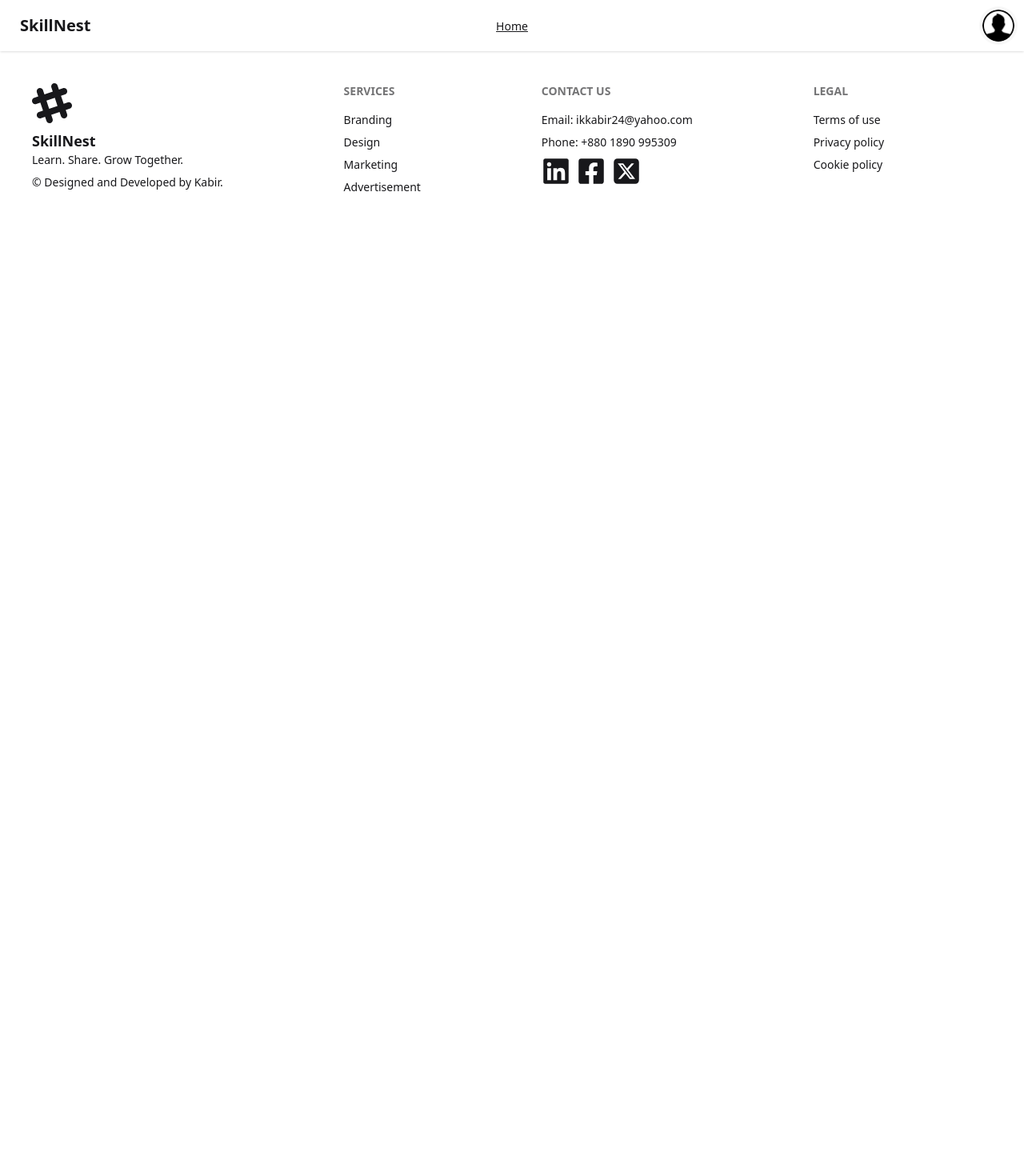
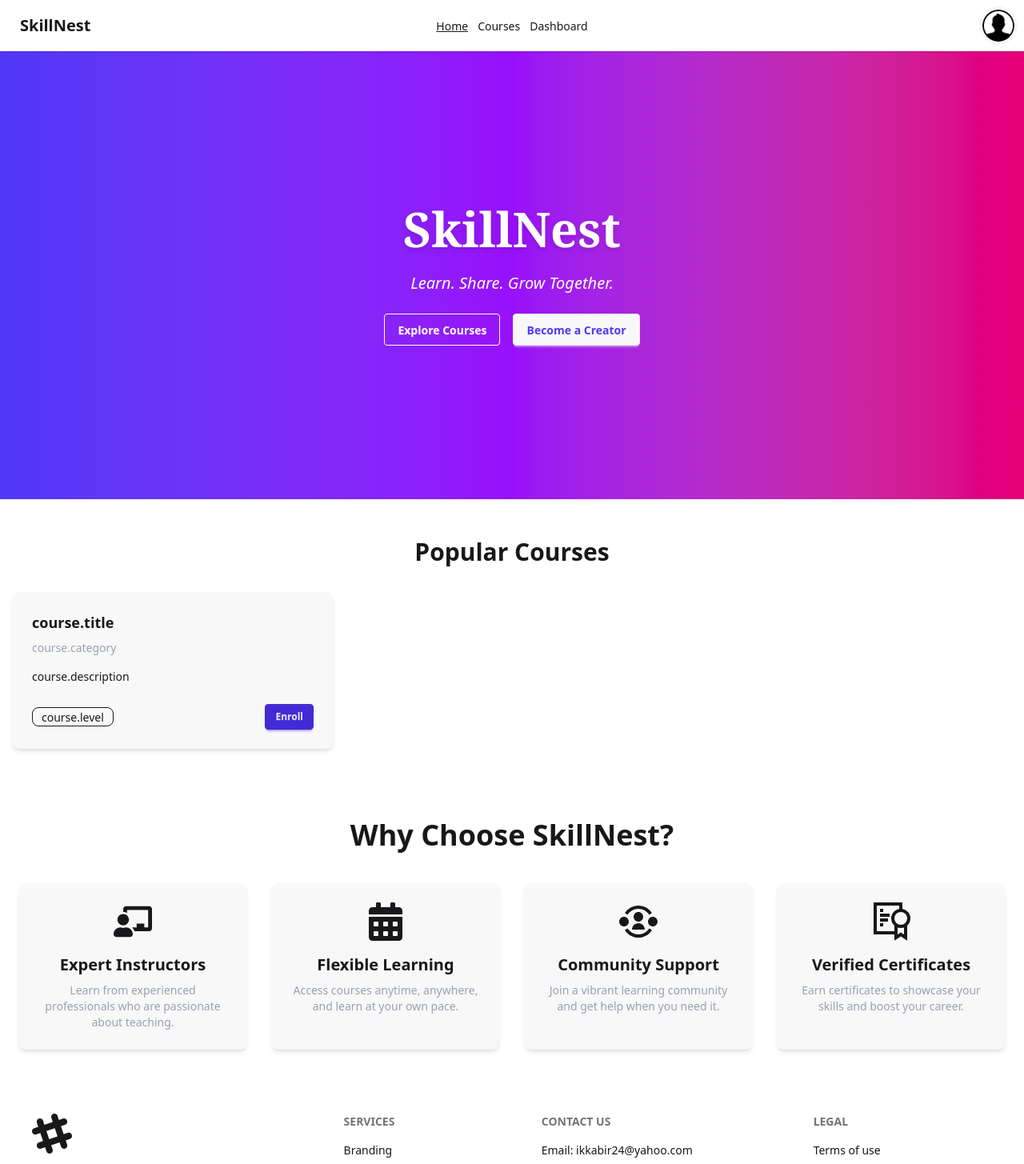
Before and after one commit to ikkabir24/client-assignment-10-1190, a React (Vite) app: page / in a window 1280 px wide. Shown: the top 1455 px of the page at 80% size. Before the commit the page ends 800 px from the top, so only its background shows below. Built offline with nearby package versions, Linux system fonts and the light colour scheme; no server answers.

Commit message:
designed a part of home section

```diff
--- a/package.json
+++ b/package.json
@@ -11,6 +11,7 @@
   },
   "dependencies": {
     "@tailwindcss/vite": "^4.1.17",
+    "aos": "^2.3.4",
     "daisyui": "^5.4.7",
     "firebase": "^12.5.0",
     "react": "^19.1.1",
--- /dev/null
+++ b/src/Components/Banner/Banner.jsx
@@ -0,0 +1,22 @@
+import React from 'react';
+
+const Banner = () => {
+    return (
+        <div className="hero min-h-[70vh] bg-gradient-to-r from-indigo-600 via-purple-600 to-pink-600 text-white">
+      <div className="hero-content text-center">
+        <div className="max-w-2xl">
+          <h1 className="text-6xl font-bold font-serif drop-shadow-md">SkillNest</h1>
+          <p className="py-6 text-xl font-light italic">Learn. Share. Grow Together.</p>
+          <div className="flex justify-center gap-4">
+            <button className="btn btn-outline btn-light">Explore Courses</button>
+            <button className="btn btn-light text-indigo-600">Become a Creator</button>
+          </div>
+        </div>
+      </div>
+    </div>
+
+
+    );
+};
+
+export default Banner;
--- /dev/null
+++ b/src/Components/Courses/Courses.jsx
@@ -0,0 +1,11 @@
+import React from 'react';
+
+const Courses = () => {
+    return (
+        <div>
+            courses page
+        </div>
+    );
+};
+
+export default Courses;
--- /dev/null
+++ b/src/Components/Dashboard/Dashboard.jsx
@@ -0,0 +1,11 @@
+import React from 'react';
+
+const Dashboard = () => {
+    return (
+        <div>
+            this is dashboard
+        </div>
+    );
+};
+
+export default Dashboard;
--- /dev/null
+++ b/src/Components/Home/Home.jsx
@@ -0,0 +1,16 @@
+import React from 'react';
+import Banner from '../Banner/Banner';
+import PopularCourses from '../PopularCourses/PopularCourses';
+import WhyUs from '../WhyUs/WhyUs';
+
+const Home = () => {
+    return (
+        <div className='bg-base-400'>
+            <Banner></Banner>
+            <PopularCourses></PopularCourses>
+            <WhyUs></WhyUs>
+        </div>
+    );
+};
+
+export default Home;
--- a/src/Components/Navbar/Navbar.jsx
+++ b/src/Components/Navbar/Navbar.jsx
@@ -9,9 +9,11 @@ const Navbar = () => {
     const { user, logOut } = use(AuthContext);
     console.log(user)
 
-    const links = <>
+    const links = <div className='space-x-3'>
         <NavLink to={'/'}>Home</NavLink>
-    </>
+        <NavLink to={'/courses'}>Courses</NavLink>
+        <NavLink to={'/dashboard'}>Dashboard</NavLink>
+    </div>
 
     const handleLogOut = () =>{
         logOut()
--- /dev/null
+++ b/src/Components/PopularCourses/PopularCourses.jsx
@@ -0,0 +1,31 @@
+import React from 'react';
+
+const PopularCourses = () => {
+    return (
+        <section className="py-12 bg-base-100">
+            <div className="max-w-7xl mx-auto px-4">
+                <h2 className="text-3xl font-bold text-center mb-8">
+                    Popular Courses
+                </h2>
+                <div className="grid gap-6 grid-cols-1 sm:grid-cols-2 lg:grid-cols-3">
+
+                    <div className="card bg-base-200 shadow-md hover:shadow-xl transition">
+                        <div className="card-body">
+                            <h3 className="card-title text-lg font-semibold">course.title</h3>
+                            <p className="text-sm text-gray-400">course.category</p>
+                            <p className="text-sm mt-2 line-clamp-3">course.description</p>
+                            <div className="card-actions justify-between items-center mt-4">
+                                <span className="badge badge-outline">course.level</span>
+                                <button className="btn btn-sm btn-primary">Enroll</button>
+                            </div>
+                        </div>
+                    </div>
+
+                </div>
+            </div>
+        </section>
+
+    );
+};
+
+export default PopularCourses;
--- /dev/null
+++ b/src/Components/WhyUs/WhyUs.jsx
@@ -0,0 +1,56 @@
+import React, { useEffect } from 'react';
+import AOS from 'aos';
+import 'aos/dist/aos.css';
+import { FaCalendarAlt, FaChalkboardTeacher } from 'react-icons/fa';
+import { RiUserCommunityFill } from 'react-icons/ri';
+import { GrCertificate } from 'react-icons/gr';
+
+const WhyUs = () => {
+    useEffect(() => {
+        AOS.init({ duration: 1000 });
+    }, []);
+
+    const features = [
+        {
+            title: 'Expert Instructors',
+            description: 'Learn from experienced professionals who are passionate about teaching.',
+            icon: <FaChalkboardTeacher />
+        },
+        {
+            title: 'Flexible Learning',
+            description: 'Access courses anytime, anywhere, and learn at your own pace.',
+            icon: <FaCalendarAlt />,
+        },
+        {
+            title: 'Community Support',
+            description: 'Join a vibrant learning community and get help when you need it.',
+            icon: <RiUserCommunityFill />
+        },
+        {
+            title: 'Verified Certificates',
+            description: 'Earn certificates to showcase your skills and boost your career.',
+            icon: <GrCertificate />
+        },
+    ];
+
+    return (
+        <section className="py-10 bg-base-100 text-center">
+            <h2 className="text-4xl font-bold mb-10" data-aos="fade-up">
+                Why Choose SkillNest?
+            </h2>
+            <div className="grid grid-cols-1 md:grid-cols-2 lg:grid-cols-4 gap-8 px-6">
+                {features.map((feature, index) =>  <div key={index}
+                        className="card bg-base-200 shadow-md p-6 hover:shadow-xl transition"
+                        data-aos="zoom-in"
+                        data-aos-delay={index * 100}>
+                        <div className="text-5xl mb-4 flex justify-center">{feature.icon}</div>
+                        <h3 className="text-xl font-semibold mb-2">{feature.title}</h3>
+                        <p className="text-sm text-gray-400">{feature.description}</p>
+                    </div>
+                )}
+            </div>
+        </section>
+    );
+};
+
+export default WhyUs;
--- a/src/Router/Router.jsx
+++ b/src/Router/Router.jsx
@@ -2,6 +2,9 @@ import { createBrowserRouter } from "react-router";
 import HomeLayout from "../layouts/HomeLayout";
 import Login from "../Components/Login/Login";
 import Register from "../Components/Register/Register";
+import Home from "../Components/Home/Home";
+import Courses from "../Components/Courses/Courses";
+import Dashboard from "../Components/Dashboard/Dashboard";
 
 const router = createBrowserRouter(
     [
@@ -9,6 +12,18 @@ const router = createBrowserRouter(
             path: "/",
             element: <HomeLayout></HomeLayout>,
             children: [
+                {
+                    index: true,
+                    Component: Home,
+                },
+                {
+                    path: '/courses',
+                    Component: Courses
+                },
+                {
+                    path: '/dashboard',
+                    Component: Dashboard
+                },
                 {
                     path: "/login",
                     Component: Login,
--- a/src/firebase/firebase.config.js
+++ b/src/firebase/firebase.config.js
@@ -5,12 +5,12 @@ import { initializeApp } from "firebase/app";
 
 // Your web app's Firebase configuration
 const firebaseConfig = {
-  apiKey: "AIzaSyA5bZVxFg2Qnv2N9dF4D8FbMpxLdEeBLeM",
-  authDomain: "assignment-10-auth-93cd1.firebaseapp.com",
-  projectId: "assignment-10-auth-93cd1",
-  storageBucket: "assignment-10-auth-93cd1.firebasestorage.app",
-  messagingSenderId: "860362576559",
-  appId: "1:860362576559:web:019c89475fd7ec0d927a5a"
+  apiKey: import.meta.env.VITE_APIKEY,
+  authDomain: import.meta.env.VITE_AUTHDOMAIN,
+  projectId: import.meta.env.VITE_PROJECTID,
+  storageBucket: import.meta.env.VITE_STORAGEBUCKET,
+  messagingSenderId: import.meta.env.VITE_MESSAGINGSENDERID,
+  appId: import.meta.env.VITE_APPID,
 };
 
 // Initialize Firebase
```
Also changed, not shown: 2 other files (tests, documents, lock files or other folders).
